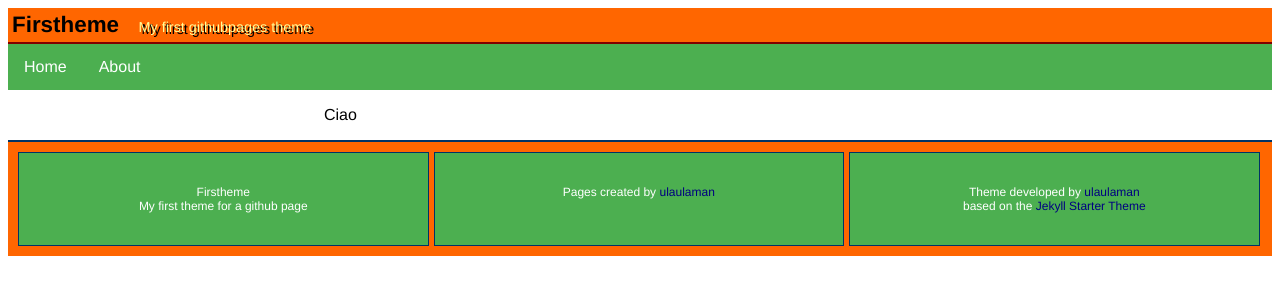
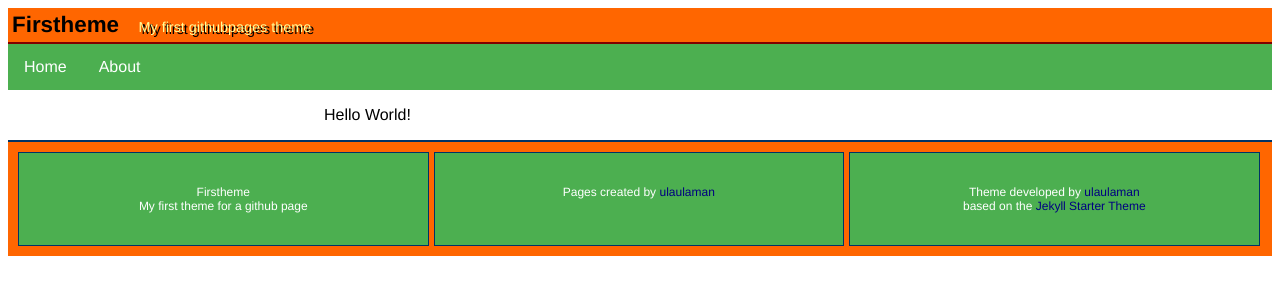
Before and after one commit to ulaulaman/firstheme, a Jekyll site: the page built from index.html, in a window 1280 px wide. Shown: the top 300 px of the page. Built offline with Jekyll 4.4.1, drawn with Linux system fonts in a browser that asks for light colours.

Commit message:
Update index.html

```diff
--- a/index.html
+++ b/index.html
@@ -3,7 +3,9 @@ layout: default
 ---
 
 <div class="home">
-
-  <p>Ciao</p>
-
+  <div class="wrapper">
+    <article class="post">
+      <p>Hello World!</p>
+    </article>
+  </div>
 </div>
```
